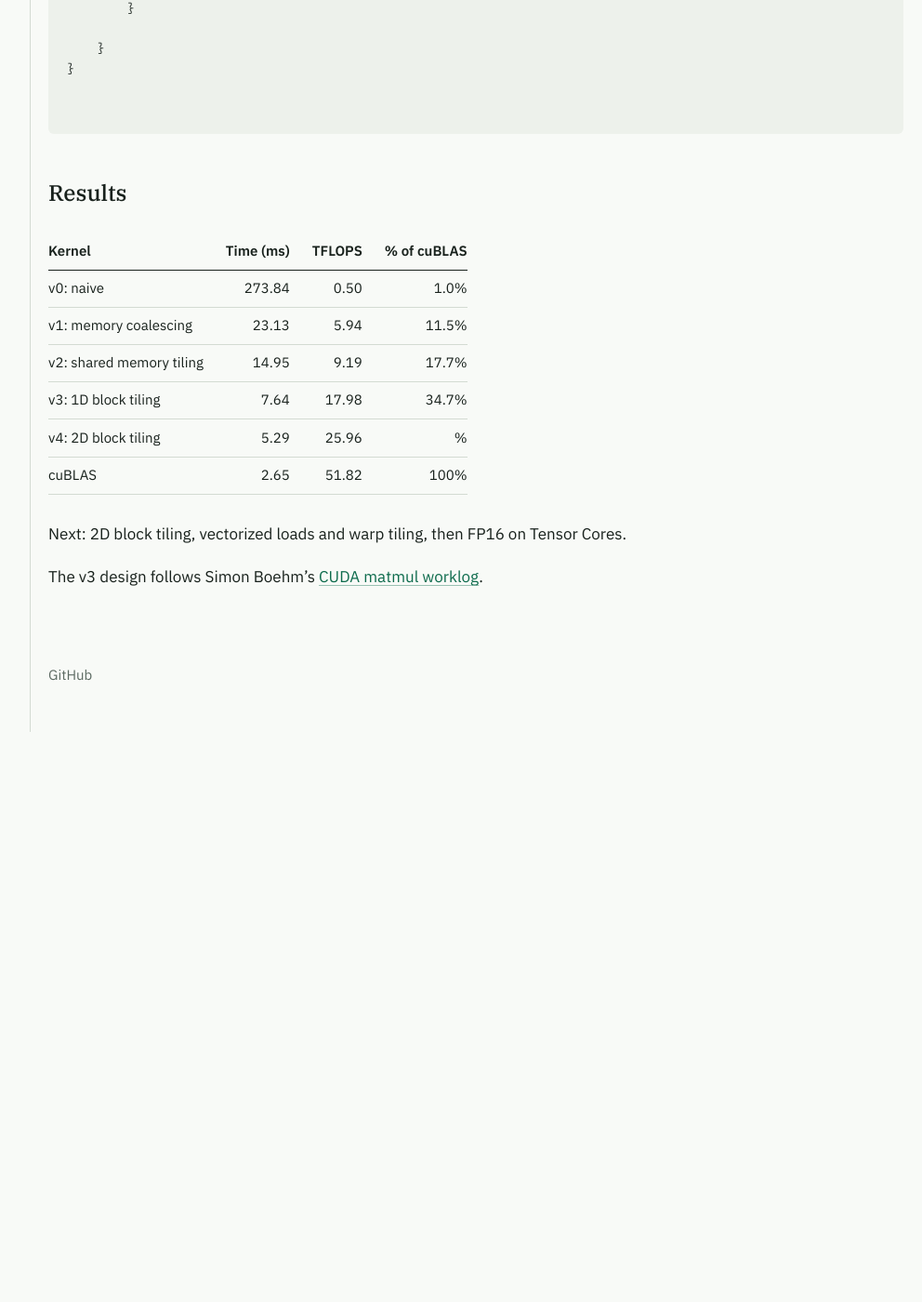
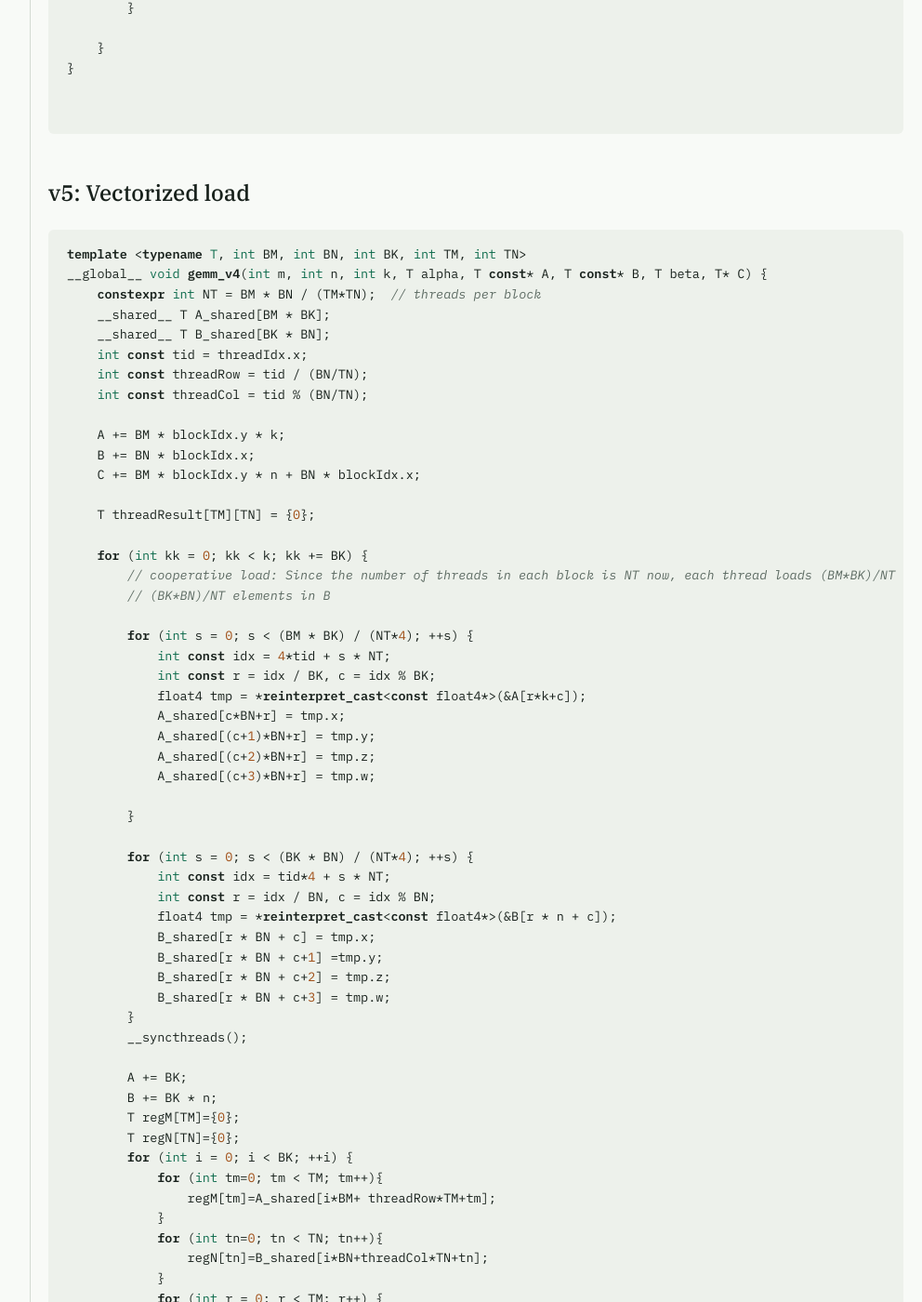
Before and after one commit to khanh14ph/khanh14ph.github.io, a Jekyll site: the page built from _posts/2026-05-30-CUDA-MatMul-Optimization.md, in a window 1280 px wide and 1400 px high, scrolled down 6442 px. Shown: the whole window at 93% size, without its empty margins (200-1192 px from the left). Built offline with Jekyll 4.4.1, drawn with Linux system fonts in a browser that asks for light colours; before the commit the page ends 7229 px from its top, so only the background shows below that; some of the changed text lies outside the part shown.

Commit message:
some update

````diff
--- a/_posts/2026-05-30-CUDA-MatMul-Optimization.md
+++ b/_posts/2026-05-30-CUDA-MatMul-Optimization.md
@@ -242,17 +242,105 @@ __global__ void gemm_v4(int m, int n, int k, T alpha, T const* A, T const* B, T
 
 ```
 
+## v5: Vectorized load
 
+```cpp
+template <typename T, int BM, int BN, int BK, int TM, int TN>
+__global__ void gemm_v4(int m, int n, int k, T alpha, T const* A, T const* B, T beta, T* C) {
+    constexpr int NT = BM * BN / (TM*TN);  // threads per block
+    __shared__ T A_shared[BM * BK];
+    __shared__ T B_shared[BK * BN];
+    int const tid = threadIdx.x;
+    int const threadRow = tid / (BN/TN);
+    int const threadCol = tid % (BN/TN);
+
+    A += BM * blockIdx.y * k;
+    B += BN * blockIdx.x;
+    C += BM * blockIdx.y * n + BN * blockIdx.x;
+
+    T threadResult[TM][TN] = {0};
+
+    for (int kk = 0; kk < k; kk += BK) {
+        // cooperative load: Since the number of threads in each block is NT now, each thread loads (BM*BK)/NT elements in A  and
+        // (BK*BN)/NT elements in B
+
+        for (int s = 0; s < (BM * BK) / (NT*4); ++s) {
+            int const idx = 4*tid + s * NT;
+            int const r = idx / BK, c = idx % BK;
+            float4 tmp = *reinterpret_cast<const float4*>(&A[r*k+c]);
+            A_shared[c*BN+r] = tmp.x;
+            A_shared[(c+1)*BN+r] = tmp.y;
+            A_shared[(c+2)*BN+r] = tmp.z;
+            A_shared[(c+3)*BN+r] = tmp.w;
+
+        }
+
+        for (int s = 0; s < (BK * BN) / (NT*4); ++s) {
+            int const idx = tid*4 + s * NT;
+            int const r = idx / BN, c = idx % BN;
+            float4 tmp = *reinterpret_cast<const float4*>(&B[r * n + c]);
+            B_shared[r * BN + c] = tmp.x;
+            B_shared[r * BN + c+1] =tmp.y;
+            B_shared[r * BN + c+2] = tmp.z;
+            B_shared[r * BN + c+3] = tmp.w;
+        }
+        __syncthreads();
+
+        A += BK;
+        B += BK * n;
+        T regM[TM]={0};
+        T regN[TN]={0};
+        for (int i = 0; i < BK; ++i) {
+            for (int tm=0; tm < TM; tm++){
+                regM[tm]=A_shared[i*BM+ threadRow*TM+tm];
+            }
+            for (int tn=0; tn < TN; tn++){
+                regN[tn]=B_shared[i*BN+threadCol*TN+tn];
+            }
+            for (int r = 0; r < TM; r++) {
+                for (int r1 = 0; r1<TN; r1++){
+                    threadResult[r][r1]+= regM[r]*regN[r1];
+                }
+
+
+            }
+        }
+        __syncthreads();
+    }
+
+    for (int r = 0; r < TM; r++) {
+        int row = threadRow*TM + r;
+        for (int r1 = 0; r1 < TN; r1++){
+            C[row*n+threadCol*TN+r1]=alpha*threadResult[r][r1] + beta*C[row*n+threadCol*TN+r1];
+        }
+
+    }
+}
+```
+
+This method speed up our kernel, however, it trigger another problem, which is bank conflict:
+```cpp
+int idx = tid*4;            // warp: tid 0..31 → idx 0..124
+r = 0, c = 4*tid;
+B_shared[r*BN + c + j] = ...;   // word 4*tid + j → bank (4*tid + j) % 32
+```
+Threads tid, tid+8, tid+16 and tid+24 hit the same bank, so each of the four scalar stores is 4-way conflicted
+Fix: store the float4 in one instruction. A 128-bit STS to contiguous addresses is conflict-free:
+
+```cpp
+*reinterpret_cast<float4*>(&B_shared[r*BN + c]) = tmp;
+```
 ## Results
 
-| Kernel | Time (ms) | TFLOPS | % of cuBLAS |
-|---|---:|---:|---:|
-| v0: naive | 273.84 | 0.50 | 1.0% |
-| v1: memory coalescing | 23.13 | 5.94 | 11.5% |
-| v2: shared memory tiling | 14.95 | 9.19 | 17.7% |
-| v3: 1D block tiling | 7.64 | 17.98 | 34.7% |
-| v4: 2D block tiling | 5.29 | 25.96 | % |
-| cuBLAS | 2.65 | 51.82 | 100% |
+| Kernel | Time (ms) | TFLOPS
+|---|---:|---:|
+| v0: naive | 273.84 | 0.50 |
+| v1: memory coalescing | 23.13 | 5.94 |
+| v2: shared memory tiling | 14.95 | 9.19 |
+| v3: 1D block tiling | 7.64 | 17.98 |
+| v4: 2D block tiling | 5.29 | 25.96 |
+| v5: 2D block tiling | 4.48 | 30.64 |
+| cuBLAS | 2.65 | 52.05 |
 
 Next: 2D block tiling, vectorized loads and warp tiling, then FP16 on Tensor Cores.
 
````
